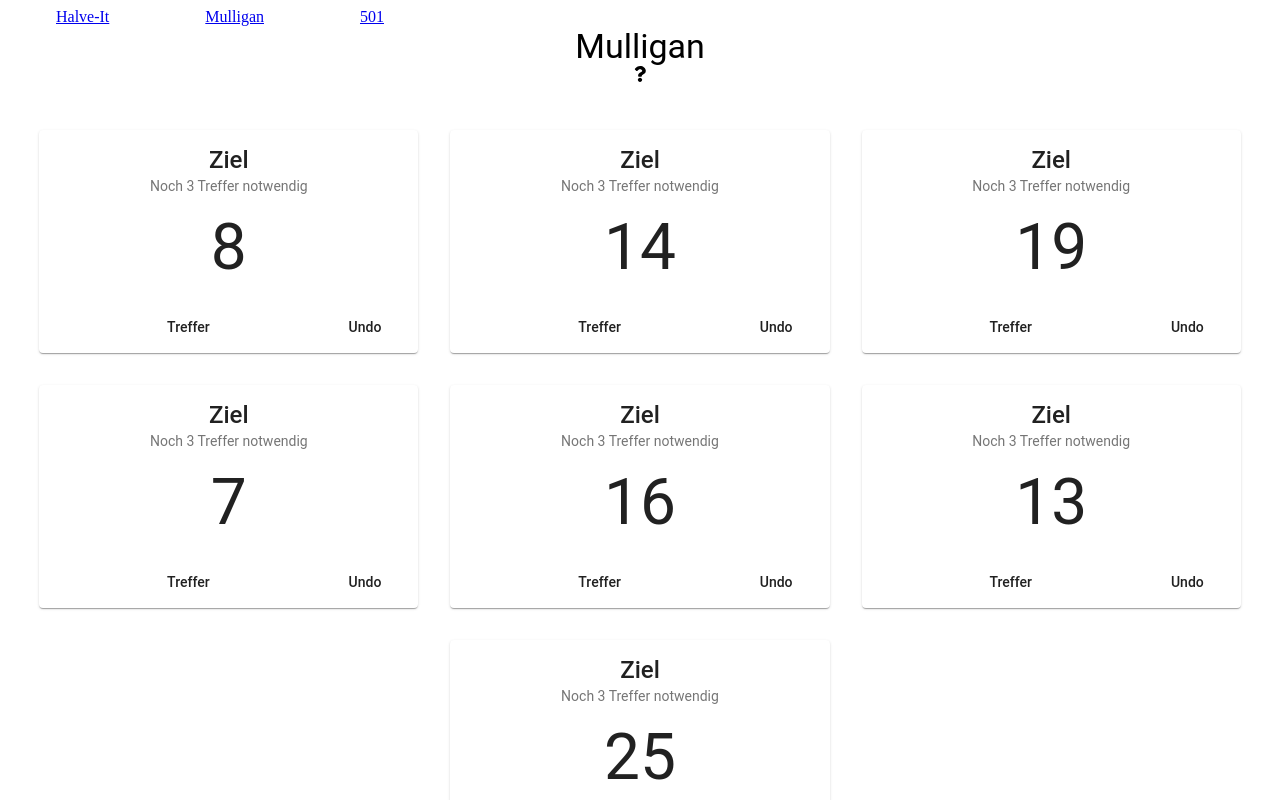
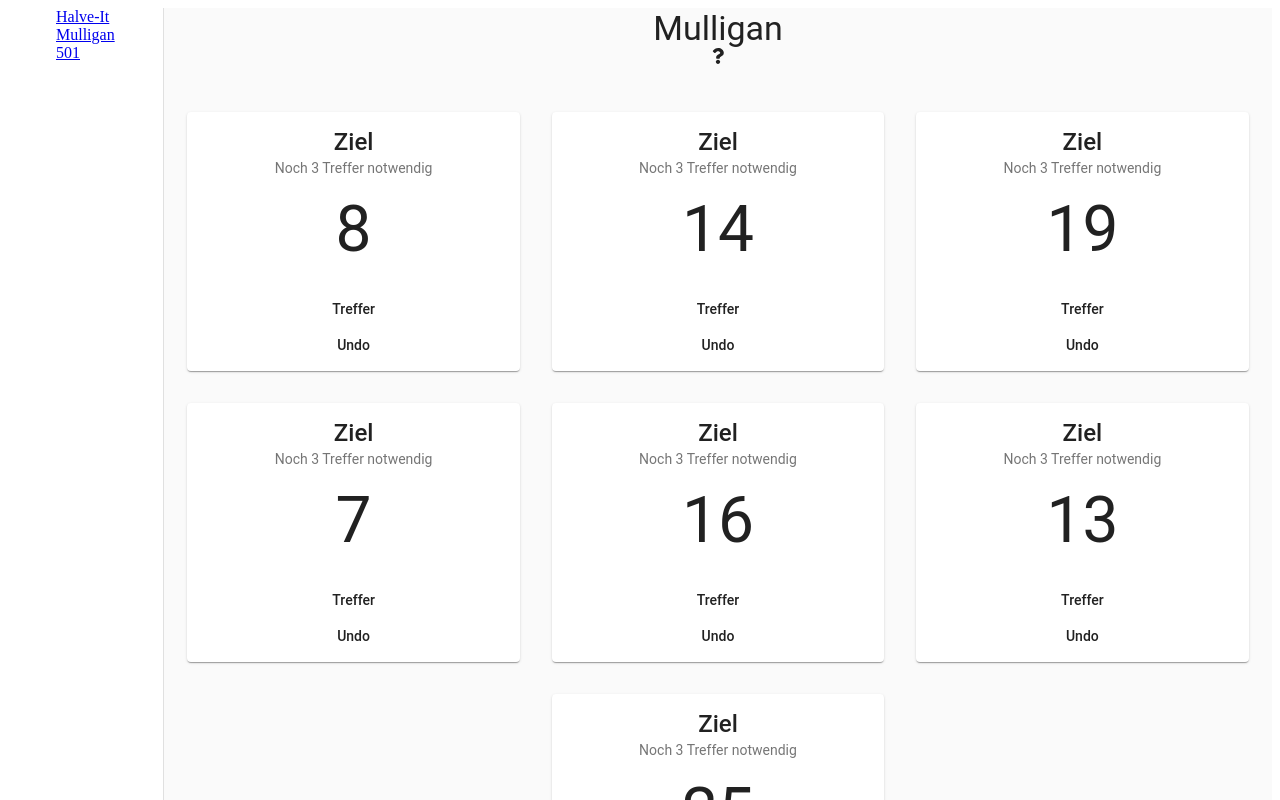
Before and after one commit to rehne93/web-dart-games, an Angular app: page /mulligan in a window 1280 px wide. Shown: the top 800 px of the page. Built offline with nearby package versions, Linux system fonts and the light colour scheme.

Commit message:
Navigation eingebaut

```diff
--- a/src/app/app.component.html
+++ b/src/app/app.component.html
@@ -1,2 +1,10 @@
-<app-navigation></app-navigation>
-<router-outlet></router-outlet>
+<mat-drawer-container>
+  <mat-drawer [opened]="true"   [disableClose]="true" [mode]="'side'">
+    <app-navigation></app-navigation>
+  </mat-drawer>
+
+  <mat-drawer-content>
+    <router-outlet></router-outlet>
+  </mat-drawer-content>
+
+</mat-drawer-container>
--- a/src/app/app.module.ts
+++ b/src/app/app.module.ts
@@ -1,6 +1,6 @@
 import {BrowserModule} from '@angular/platform-browser';
 import {NgModule} from '@angular/core';
-
+import {BrowserAnimationsModule} from '@angular/platform-browser/animations';
 import {AppComponent} from './app.component';
 import {HalveitModule} from './halveit/halveit.module';
 import {AppRoutingModule} from './app-routing.module';
@@ -20,7 +20,8 @@ import { X01Module } from './x01/x01.module';
     AppRoutingModule,
     MatSidenavModule,
     MulliganModule,
-    X01Module
+    X01Module,
+    BrowserAnimationsModule
   ],
   providers: [],
   bootstrap: [AppComponent]
--- a/src/app/navigation/navigation.component.html
+++ b/src/app/navigation/navigation.component.html
@@ -1,5 +1,3 @@
-<nav mat-tab-nav-bar>
-<a class="margin" mat-table-link routerLink="/halveit">Halve-It</a>
-<a class="margin" mat-table-link routerLink="/mulligan">Mulligan</a>
-<a  class="margin" mat-table-link routerLink="/x01">501</a>
-</nav>
+<a class="margin" mat-table-link routerLink="/halveit">Halve-It</a><br>
+<a class="margin" mat-table-link routerLink="/mulligan">Mulligan</a><br>
+<a  class="margin" mat-table-link routerLink="/x01">501</a><br>
```
